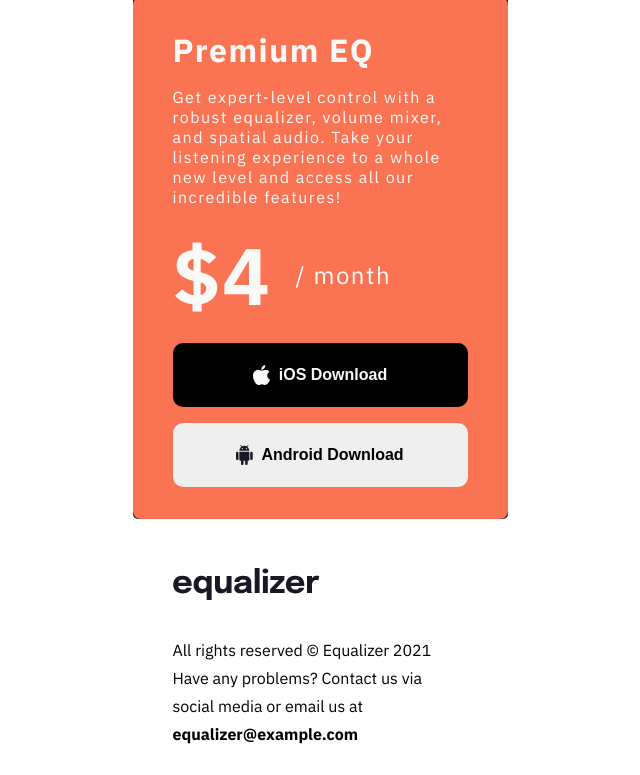
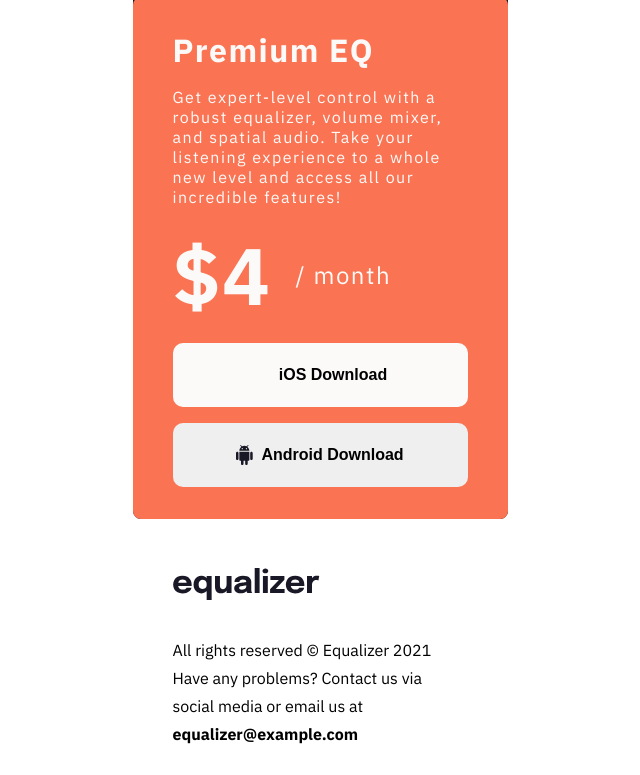
Before and after one commit to AndyBeable/equalizer-bem, a website: page index.html in a window 1280 px wide. In both pictures the pointer is over the button "iOS Download". Shown: the part 1128-1903 px from the top of the page, without its empty margins (320-960 px from the left). Drawn offline with Linux system fonts and the light colour scheme.

Commit message:
hover states

```diff
--- a/main.css
+++ b/main.css
@@ -44,7 +44,7 @@ header {
     justify-content: center;
     align-items: center;
     background-color: var(--dark-blue);
-    border-radius: 5px;
+    border-radius: 8px;
     position: relative;
     margin-bottom: 3rem;
 
@@ -103,12 +103,24 @@ header {
     gap: 8px;
     font-size: 16px;
     font-weight: 700;
+    transition: .3s ease all;
+    cursor: pointer;
 }
 
 .apple {
     color: var(--white);
     background-color: #000;
     margin-bottom: 1rem;
+}
+
+.apple:hover {
+    color: #000;
+    background-color: var(--white);
+}
+
+.android:hover {
+    color: #fff;
+    background-color: #000;
 }
 
 footer {
```
